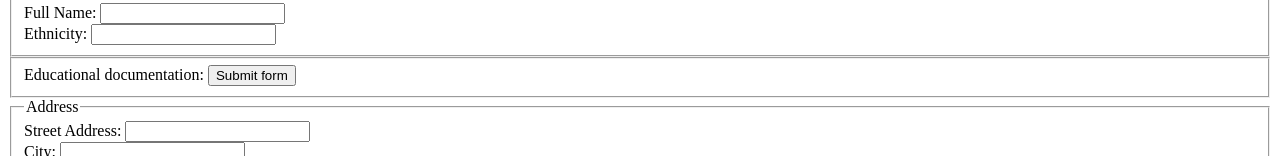
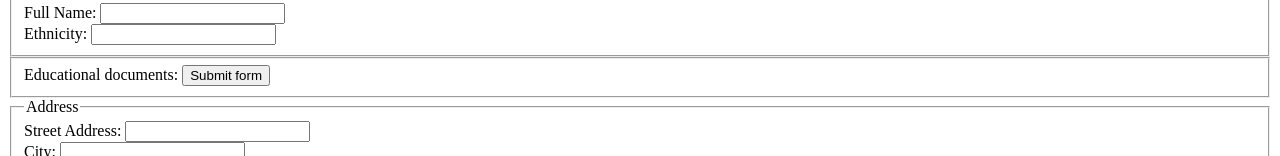
Before and after one commit to vbearbow-1800452/vbearbow-1800452, a plain HTML site: page jobApplicationForm.html in a window 1280 px wide. Shown: the part 227-383 px from the top of the page. Drawn offline with Linux system fonts and the light colour scheme.

Commit message:
Update jobApplicationForm.html

```diff
--- a/jobApplicationForm.html
+++ b/jobApplicationForm.html
@@ -47,7 +47,7 @@
 		</div>
     </fieldset>
     <fieldset>
-		<label>Educational documentation:</label>
+		<label>Educational documents:</label>
 		<input type="submit" value="Submit form">
 	</fieldset>
 
```
